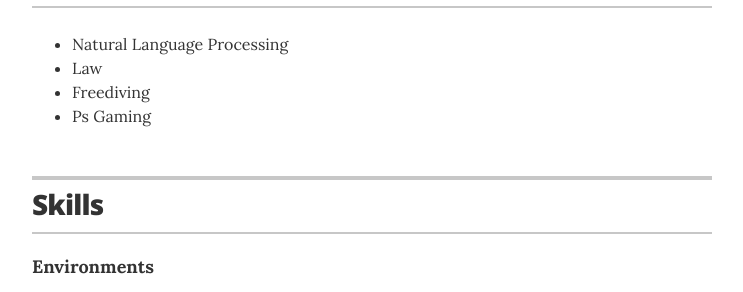
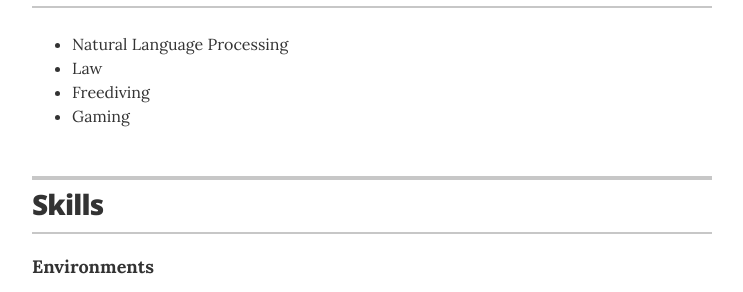
Before and after one commit to annawestin/annawestin.github.io, a Jekyll site: the page built from index.html, in a window 1280 px wide and 900 px high, scrolled down 4560 px. Shown: the part 154-446 px from the top of the window, without its empty margins (268-1011 px from the left). Built offline with Jekyll 4.4.1, drawn with Linux system fonts in a browser that asks for light colours.

```diff
--- a/_data/interests.yml
+++ b/_data/interests.yml
@@ -2,4 +2,4 @@
 - description: Natural Language Processing
 - description: Law
 - description: Freediving
-- description: Ps Gaming
+- description: Gaming
```
